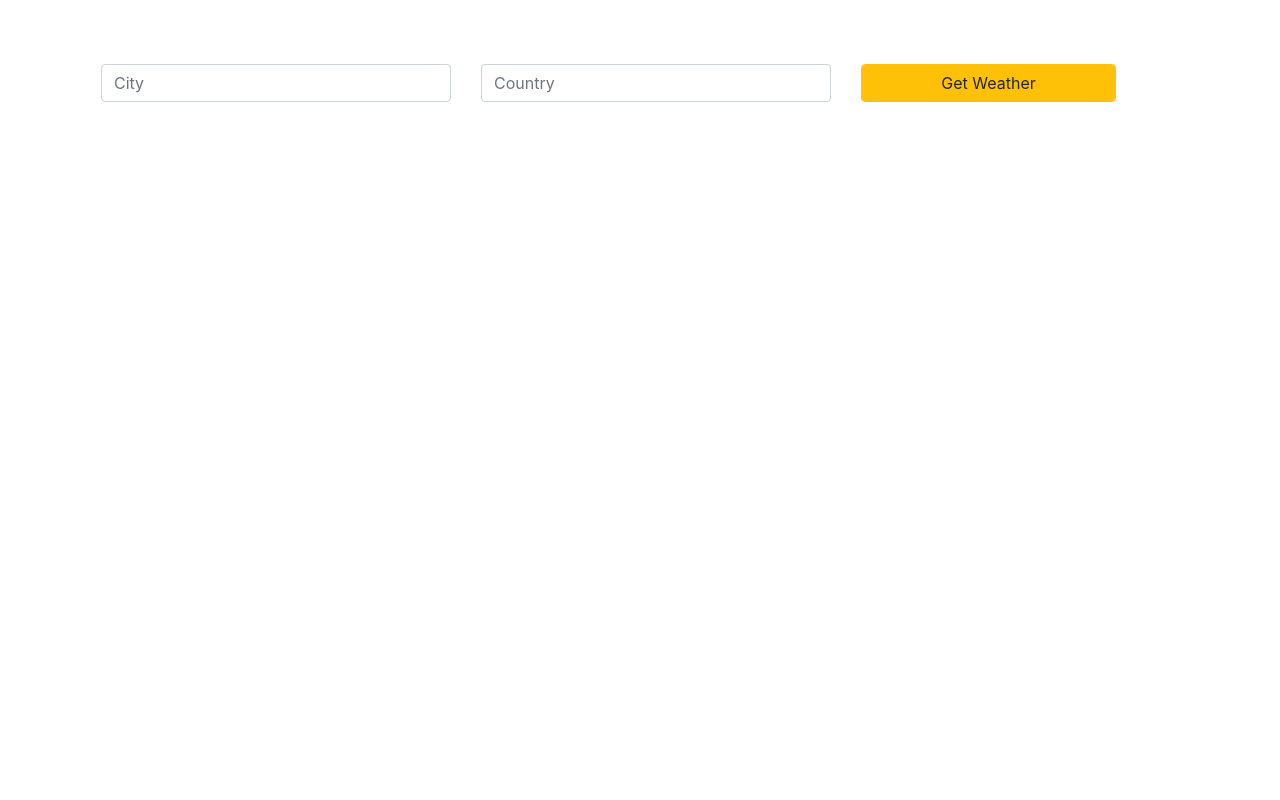
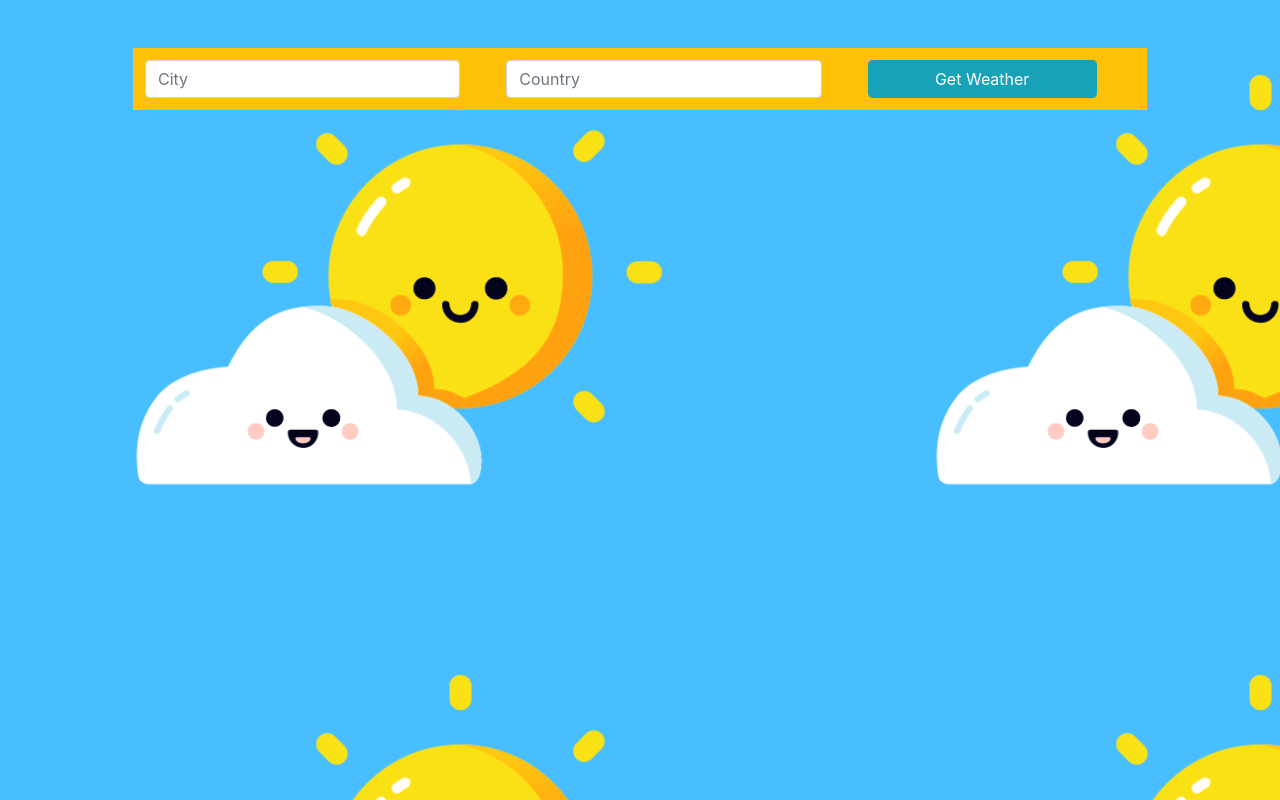
Before and after one commit to Mayar-Elabbasy/Weather-app-Using-React, a React (Create React App) app: page / in a window 1280 px wide. Built offline with nearby package versions, Linux system fonts and the light colour scheme.

Commit message:
added final design

```diff
--- a/src/components/form.jsx
+++ b/src/components/form.jsx
@@ -3,27 +3,27 @@ import React from 'react';
 const Form = props =>{
     return(
      <div className="container">
-        <form className="mt-5" onSubmit= {props.loadWeather}>
+        <form className="m-5 bg-warning p-1" onSubmit= {props.loadWeather}>
         <div>{props.error ? error() : null}</div>
             <div className="row">
-                <div className="col-md-4">
+                <div className="col-md-4 m-2">
                     <input type="text"
-                     className="form-control m-3"
+                     className="form-control text-info"
                       name="city"
                       placeholder="City"
                       autoComplete="on"/>
                 </div>
-                <div className="col-md-4">
+                <div className="col-md-4 m-2">
                     <input
                     type="text"
-                    className="form-control m-3"
+                    className="form-control text-info"
                     placeholder="Country"
                     name="country"
                     autoComplete="on"
                     />
                 </div>
-                <div className="col-md-3 m-3">
-                    <button className="form-control btn btn-warning">Get Weather</button>
+                <div className="col-md-3 m-2">
+                    <button className="form-control btn btn-info">Get Weather</button>
                 </div>
             </div>
         </form>
--- a/src/index.css
+++ b/src/index.css
@@ -5,6 +5,9 @@ body {
     sans-serif;
   -webkit-font-smoothing: antialiased;
   -moz-osx-font-smoothing: grayscale;
+  background: url('./assets/weather.gif');
+  background-size: initial;
+
 }
 
 code {
```
Also changed, not shown: src/assets/weather.gif (added).
